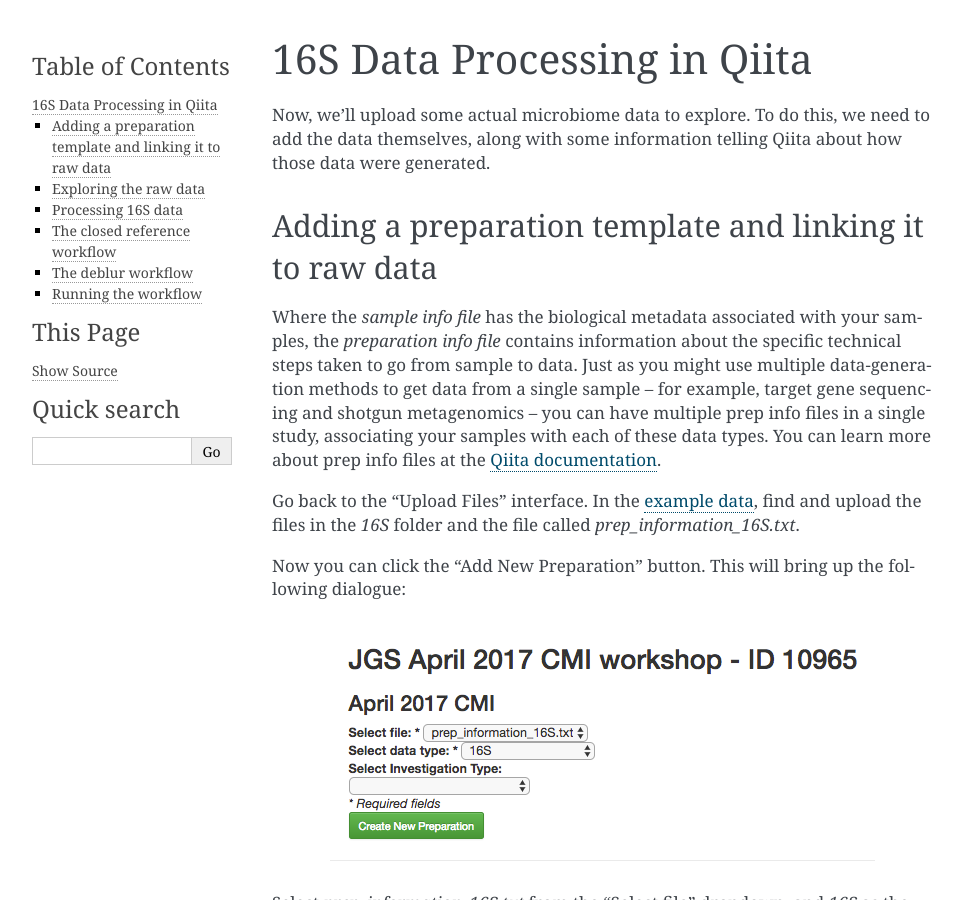
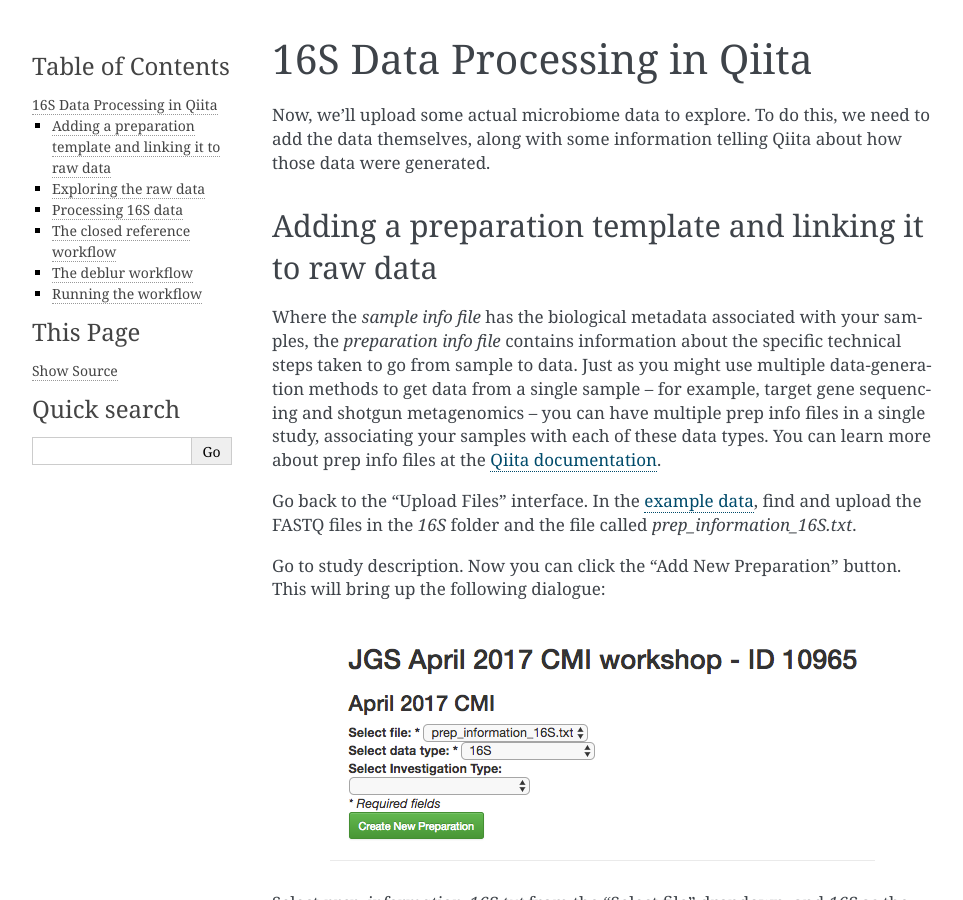
Before and after one commit to biocore/cmi-workshops, a Sphinx documentation site: the page built from docs/qiita-16S-processing.rst, in a window 1280 px wide and 900 px high. Shown: the whole window, without its empty margins (148-1111 px from the left). Built offline with Sphinx 7.4.7, drawn with Linux system fonts in a browser that asks for light colours; some of the changed text lies outside the part shown.

Commit message:
addressing Deb's comments

```diff
--- a/docs/qiita-16S-processing.rst
+++ b/docs/qiita-16S-processing.rst
@@ -16,10 +16,10 @@
 files in a single study, associating your samples with each of these data types.
 You can learn more about prep info files at the `Qiita documentation <https://qiita.ucsd.edu/static/doc/html/tutorials/prepare-information-files.html#prep-information-file>`__.
 
-Go back to the "Upload Files" interface. In the `example data <https://www.dropbox.com/sh/mfbqvkva8dw85fq/AABA2pFAIaLlcKLLUCmpZSUea?dl=0>`__, find and upload the
+Go back to the "Upload Files" interface. In the `example data <https://www.dropbox.com/sh/mfbqvkva8dw85fq/AABA2pFAIaLlcKLLUCmpZSUea?dl=0>`__, find and upload the FASTQ
 files in the `16S` folder and the file called `prep_information_16S.txt`.
 
-Now you can click the "Add New Preparation" button. This will bring up the
+Go to study description. Now you can click the "Add New Preparation" button. This will bring up the
 following dialogue:
 
 .. figure::  images/add-prep-info.png
--- a/docs/qiita-create-study.rst
+++ b/docs/qiita-create-study.rst
@@ -5,7 +5,7 @@
 Getting CMI Workshop example data
 ---------------------------------
 
-First, we'll download some `example data <https://github.com/biocore/cmi-workshops/blob/master/docs/example_data/qiita-files.zip?raw=true>`__. These files contain both 16S and shotgun metagenomics
+First, we'll download some `example data <https://github.com/biocore/cmi-workshops/blob/master/docs/example_data/qiita-files.zip?raw=true>`__. These files contains 16S
 data for 12 samples from the American Gut Project.
 
 For this tutorial, the relevant files are::
@@ -110,8 +110,7 @@
 
 Select the environmental package appropriate to your study. Different
 packages will request different specific information about your samples.
-This information is optional; for more details, see the metadata
-section.
+For more details, see the `publication <https://www.ncbi.nlm.nih.gov/pmc/articles/PMC3367316>`__.
 
 There is also an option to specify time series type ("Event-Based Data") if you
 have time series data. In our case, the samples come from a cross-sectional
```
Also changed, not shown: other parts of docs/qiita-16S-processing.rst (+1 -1 lines).
